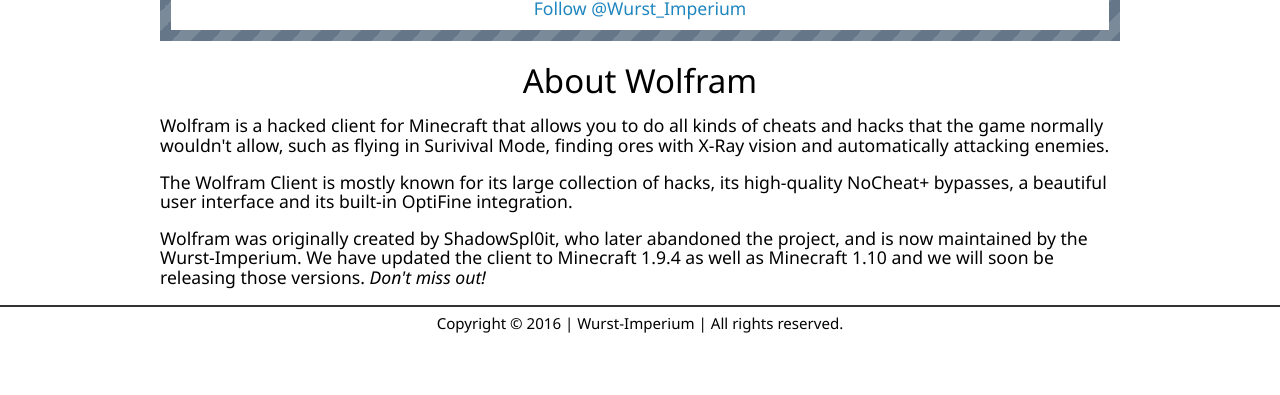
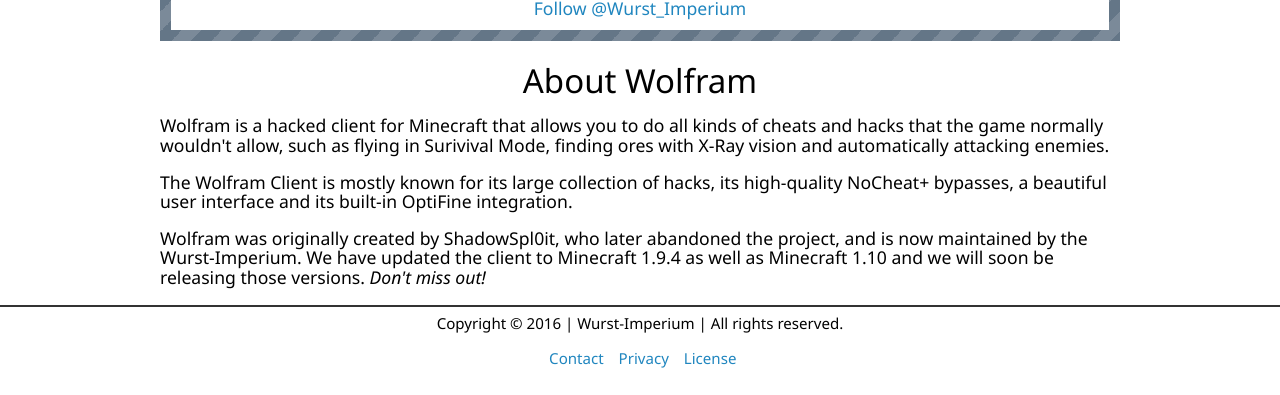
Before and after one commit to Wurst-Imperium/WolframClient.net, a Jekyll site: the page built from index.html, in a window 1280 px wide and 1222 px high, cut to the strip 827-1222 px from the top of the window. Built offline with Jekyll 4.4.1, drawn with Linux system fonts in a browser that asks for light colours; comment, search, counter and statistics services are not loaded.

Commit message:
Add links to footer

```diff
--- a/_includes/footer.html
+++ b/_includes/footer.html
@@ -1,4 +1,9 @@
 <hr>
 <div class="container align-center text-secondary padding10 no-padding-left no-padding-right no-padding-top">
 	Copyright &#169; {{ site.time | date: '%Y' }} | Wurst-Imperium | All rights reserved.
+	<ul class="inline-list">
+		<li><a href="/contact/">Contact</a></li>
+		<li><a href="/privacy/">Privacy</a></li>
+		<li><a href="/license/">License</a></li>
+	</ul>
 </div>
```
